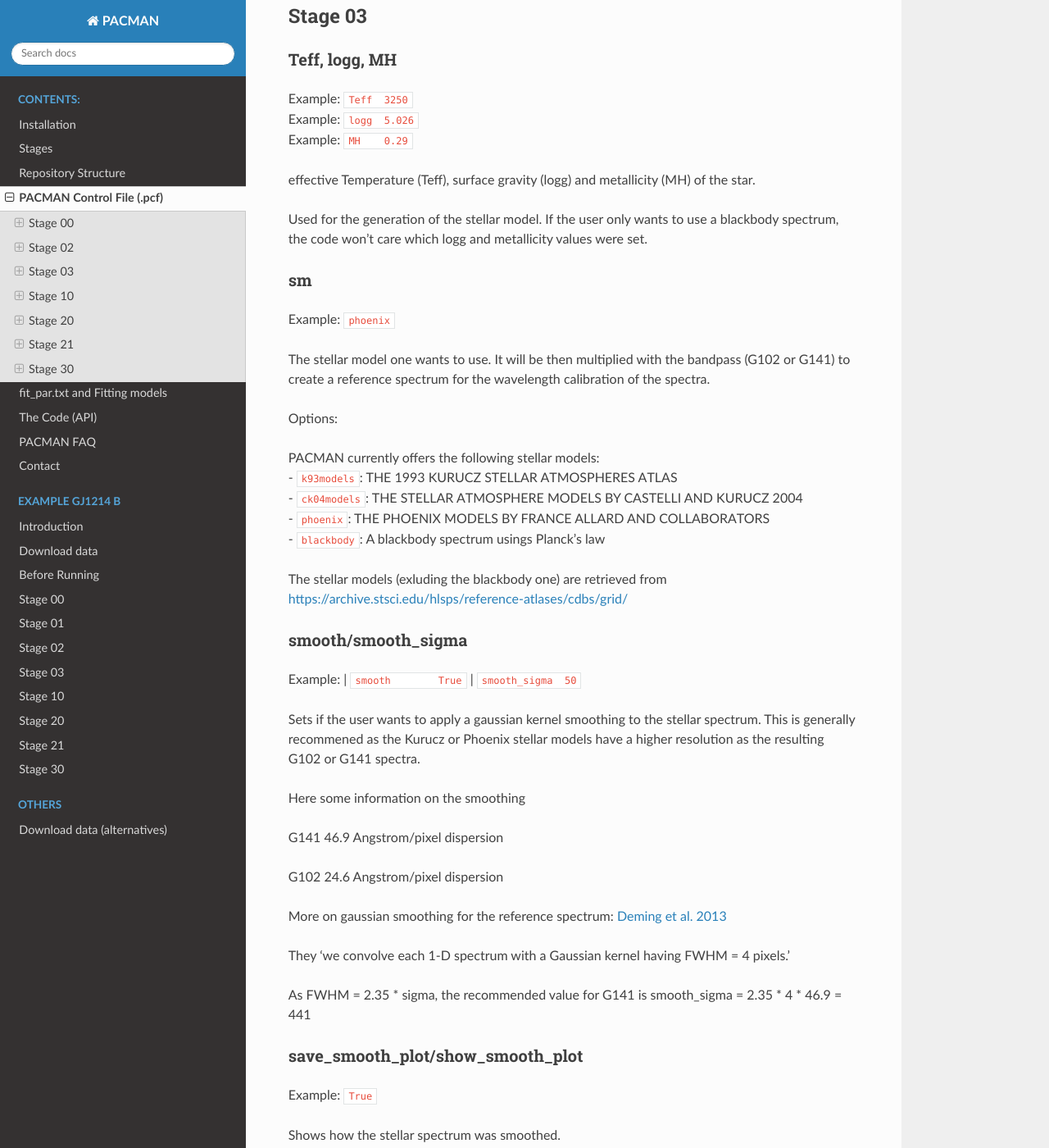
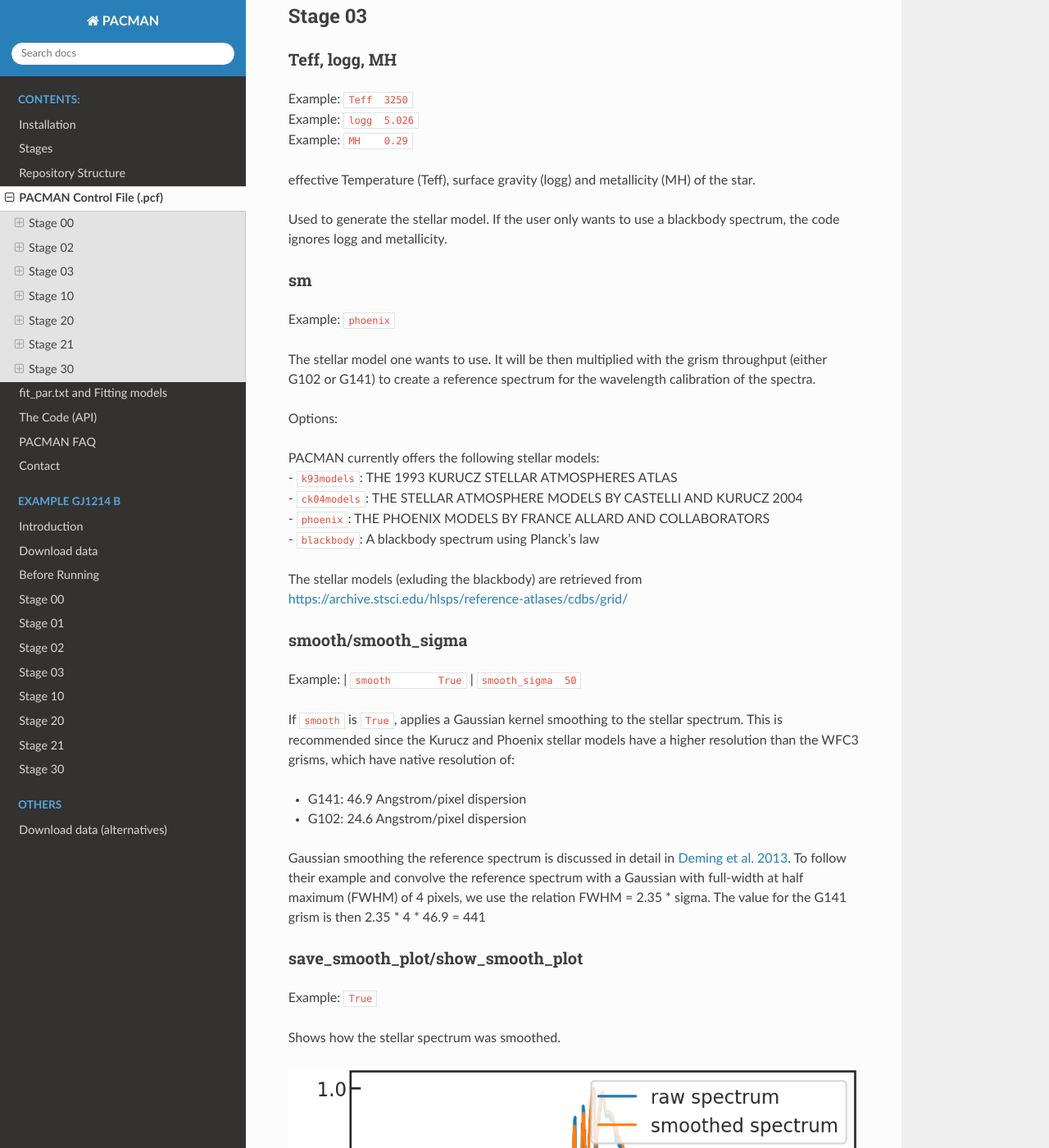
Before and after one commit to sebastian-zieba/PACMAN, a Sphinx documentation site: the page built from docs/source/pcf.rst, in a window 1280 px wide and 1400 px high, scrolled down 3073 px. Shown: the whole window at 82% size. Built offline with Sphinx 7.4.7 and the Read the Docs theme 2.0.0, drawn with Linux system fonts in a browser that asks for light colours; some of the changed text lies outside the part shown.

Commit message:
ecf edits

```diff
--- a/docs/source/pcf.rst
+++ b/docs/source/pcf.rst
@@ -3,9 +3,9 @@
 PACMAN Control File (.pcf)
 ============================
 
-To run the different Stages of ``PACMAN``,
+To run the different stages of ``PACMAN``,
 the pipeline requires a so-called PACMAN control file (.pcf)
-where Stage-specific parameters are defined (e.g. aperture size, path of the data, etc.).
+where stage-specific parameters are defined (e.g. aperture size, path to the data, etc.).
 
 In the following, we look at the contents of the pcf and include an example entry.
 
@@ -24,10 +24,10 @@
 If you downloaded or cloned the GitHub repository it includes a run_files directory.
 These three files can also be downloaded under this link: `Download here <https://downgit.github.io/#/home?url=https://github.com/sebastian-zieba/PACMAN/tree/master/pacman/run_files>`_.
 You have to copy these files into your run directory.
-It has to include three files:
+It should include three files:
  - pacman_script.py: The run script
  - obs_par.pcf: The pcf file
- - fit_par.txt: The fit_par file with the fit parameters (if you don't want to fit the data (= Stage 30) you dont have to care about the contents of this file)
+ - fit_par.txt: The fit_par file with the fit parameters (only used for Stage 30)
 
 .. warning::
 
@@ -58,10 +58,11 @@
 | Example: ``which_visits   [0,2]``
 | Example: ``which_visits   everything``
 
-If your ``datadir`` contains several visits, you can select which ones (to be more precise: which visits) you want to analyze.
-If you are interested in all visits in ``datadir`` use ``everything`` here.
+If your ``datadir`` contains several HST observations (called visits), you can select which ones to analyze.
+If you are interested in all visits in ``datadir``, use ``everything`` here.
 
-E.g., HST GO 13021 contains 15 visits.
+``PACMAN`` automatically numbers the visits the ``datadir`` in chronological order, starting with zero.
+For example, HST GO 13021 has 15 visits in total.
 If you have all 15 visits in your ``datadir`` but only want to analyze the last two visits for now,
 you would enter ``[13,14]`` here.
 If your ``datadir`` only contained these two visits (and not the previous 13 visits before it),
@@ -71,9 +72,9 @@
 save_obs_times_plot/show_obs_times_plot
 ''''''''''''''''''''''''''''''''''''''''''''
 Example: ``True``
-This plot consists out of one table and two subplots.
+This plot consists of one table and two subplots.
 
-- The table lists the number of orbits in each individual visit and the starting time of the visit.
+- The table lists the number of orbits in each individual visit and the start time of the visit.
 
 - The left subplot shows when the visit was observed.
 
@@ -109,15 +110,15 @@
 
 effective Temperature (Teff), surface gravity (logg) and metallicity (MH) of the star.
 
-Used for the generation of the stellar model.
-If the user only wants to use a blackbody spectrum, the code won't care which logg and metallicity values were set.
+Used to generate the stellar model.
+If the user only wants to use a blackbody spectrum, the code ignores logg and metallicity.
 
 sm
 ''''''''''''''''''''''''''''''''''''''''''''
 Example: ``phoenix``
 
 The stellar model one wants to use.
-It will be then multiplied with the bandpass (G102 or G141) to create a reference spectrum
+It will be then multiplied with the grism throughput (either G102 or G141) to create a reference spectrum
 for the wavelength calibration of the spectra.
 
 Options:
@@ -126,9 +127,9 @@
 | - ``k93models``: THE 1993 KURUCZ STELLAR ATMOSPHERES ATLAS
 | - ``ck04models``: THE STELLAR ATMOSPHERE MODELS BY CASTELLI AND KURUCZ 2004
 | - ``phoenix``: THE PHOENIX MODELS BY FRANCE ALLARD AND COLLABORATORS
-| - ``blackbody``: A blackbody spectrum usings Planck's law
+| - ``blackbody``: A blackbody spectrum using Planck's law
 
-The stellar models (exluding the blackbody one) are retrieved from https://archive.stsci.edu/hlsps/reference-atlases/cdbs/grid/
+The stellar models (exluding the blackbody) are retrieved from https://archive.stsci.edu/hlsps/reference-atlases/cdbs/grid/
 
 
 smooth/smooth_sigma
@@ -137,19 +138,14 @@
 | ``smooth        True``
 | ``smooth_sigma  50``
 
-Sets if the user wants to apply a gaussian kernel smoothing to the stellar spectrum. This is generally recommened as the Kurucz or Phoenix stellar models have a higher resolution as the resulting G102 or G141 spectra.
+If ``smooth`` is ``True``, applies a Gaussian kernel smoothing to the stellar spectrum. This is recommended since the Kurucz and Phoenix stellar models have a higher resolution than the WFC3 grisms, which have native resolution of:
 
-Here some information on the smoothing
 
-G141 46.9 Angstrom/pixel dispersion
+- G141: 46.9 Angstrom/pixel dispersion
 
-G102 24.6 Angstrom/pixel dispersion
+- G102: 24.6 Angstrom/pixel dispersion
 
-More on gaussian smoothing for the reference spectrum: `Deming et al. 2013 <https://ui.adsabs.harvard.edu/abs/2013ApJ...774...95D/abstract>`_
-
-They 'we convolve each 1-D spectrum with a Gaussian kernel having FWHM = 4 pixels.'
-
-As FWHM = 2.35 * sigma, the recommended value for G141 is smooth_sigma = 2.35 * 4 * 46.9 = 441
+Gaussian smoothing the reference spectrum is discussed in detail in `Deming et al. 2013 <https://ui.adsabs.harvard.edu/abs/2013ApJ...774...95D/abstract>`_. To follow their example and convolve the reference spectrum with a Gaussian with full-width at half maximum (FWHM) of 4 pixels, we use the relation FWHM = 2.35 * sigma. The value for the G141 grism is then 2.35 * 4 * 46.9 = 441
 
 
 save_smooth_plot/show_smooth_plot
@@ -181,12 +177,12 @@
 | Example: ``di_cmin  5``
 | Example: ``di_cmax  50``
 
-These values have the goal of cutting out stamp around the target star.
+These values specify a cutout around the target star.
 Below you will find an example:
 
 .. image:: media/s10/quick_di0.png
 
-You can see that the cutout (the red box in the plot) is well chosen which is needed to determine the star position.
+You can see that the cutout (red box in the plot) includes the star, so the centroid can be determined.
 
 
 save_image_plot/show_image_plot
@@ -236,40 +232,42 @@
 
 window
 ''''''''''''''''''''''''''''''''''''''''''''
-| Example: ``window  12``
+| Example: ``window  10``
 
-Increase the size of the aperture by 12 pixels relative to the rows which show
-the highest change in flux compared to rows above and below.
+Sets the size of the extraction window.  ``PACMAN`` adaptively determines the best aperture in two steps:
 
-E.g., If the code determines the biggest flux change occures in row 35 and 55, and the user did set ``window  10``,
-the code will use the everything between row 25 and 65 in the optimal extraction.
+ 1. identify the rows with the largest gradient in count rate
+
+ 2. add ``window`` additional rows above and below the rows identified in step 1
+
+For example, if the biggest flux gradient occurs in row 35 and 55, and the user set ``window  10``,
+the extraction aperture will be between rows 25 and 65.
 
 
 background_thld
 ''''''''''''''''''''''''''''''''''''''''''''
 | Example: ``background_thld  1000``
 
-Sets a threshold to the background calculation. Pixels with a flux lower than background_thld electrons/second will be considered as background.
+Sets a threshold for the background calculation. Pixels with a flux lower than background_thld electrons/second will be considered background.
 The background flux is then determined by taking the median flux of the pixels below this threshold.
 
 
 opt_extract
 ''''''''''''''''''''''''''''''''''''''''''''
-| Example: ``background_thld  True``
+| Example: ``opt_extract  True``
 
-Uses Optimal extraction as descibed in `Horne et al. 1986 <https://ui.adsabs.harvard.edu/abs/1986PASP...98..609H>`_.
-This can be used if the user wants to have a quick look at the simple box aperture summated flux,
-but the following Stages will break if optimal extraction wasnt used.
+Extracts the spectrum using the optimal extraction routine from `Horne et al. 1986 <https://ui.adsabs.harvard.edu/abs/1986PASP...98..609H>`_.
+If set to false, ``PACMAN`` performs a quick box extraction (simply adding up all the counts in the aperture). This gives a quick look at the spectra, but the following stages will break if ``opt_extract`` is false.
 
 
 sig_cut, nsmooth
 ''''''''''''''''''''''''''''''''''''''''''''
-| Example: ``sig_cut  15 ``
+| Example: ``sig_cut  15``
 | Example: ``nsmooth  9``
 
-sig_cut: for cosmic rays etc
+sig_cut: Specifies the outlier threshold for the optimal extraction. Outliers greater than ``sig_cut`` are masked.
 
-smooth: created smoothed spatial profile, medial smoothing filter
+smooth: Number of pixels used for median-smoothing to create the spatial profile.
 
 
 save_optextr_plot
@@ -280,13 +278,13 @@
 correct_wave_shift
 ''''''''''''''''''''''''''''''''''''''''''''
 | Example: ``correct_wave_shift  True``
-Corrects the wavelength by using the reference spectrum.
+Interpolates each spectrum to the wavelength scale of the reference spectrum, to account for spectral drift over the observation.
 
 
 output
 ''''''''''''''''''''''''''''''''''''''''''''
 | Example: ``output  True``
-Saves the flux as a function of time and wavelength into files.
+Saves the flux as a function of time and wavelength.
 
 
 save_sp2d_plot/show_sp2d_plot
@@ -306,7 +304,7 @@
 
 save_bkg_hist_plot/show_bkg_hist_plot
 ''''''''''''''''''''''''''''''''''''''''''''
-Shows a histogram of the flux based on the difference of two consecutive up the ramp samples.
+Shows a histogram of the flux based on the difference of two consecutive up-the-ramp samples.
 This is why the user might see also negative fluxes.
 
 .. image:: media/s20/bkg_hist0-0.png
@@ -314,21 +312,21 @@
 
 save_utr_plot/show_utr_plot
 ''''''''''''''''''''''''''''''''''''''''''''
-Shows an up the ramp sample with the determined highest flux changes between two rows.
+Shows an up-the-ramp sample with the determined highest flux changes between two rows.
 
 .. image:: media/s20/utr0-0.png
 
 
 save_sp1d_plot/show_sp1d_plot
 ''''''''''''''''''''''''''''''''''''''''''''
-The 1D spectrum. In red the flux by simply adding up the flux in the box and in black the result from optimal extraction.
+The 1D spectrum. The optimal extraction is shown in black, and the box extraction is shown in red.
 
 .. image:: media/s20/sp1d_0.png
 
 
 save_bkg_evo_plot/show_bkg_evo_plot
 ''''''''''''''''''''''''''''''''''''''''''''
-The temporal evolution of the determined background flux.
+The determined background flux versus time.
 
 .. image:: media/s20/bkg_evo.png
 
@@ -342,7 +340,7 @@
 
 save_utr_aper_evo_plot/show_utr_aper_evo_plot
 '''''''''''''''''''''''''''''''''''''''''''''''''
-Shows the determined aperture size over time.
+The determined aperture size over time.
 In this case the rows with the highest change in flux were either 7 or 8 pixels apart.
 
 .. image:: media/s20/utr_aper_evo.png
@@ -350,19 +348,19 @@
 
 save_refspec_fit_plot/show_refspec_fit_plot
 ''''''''''''''''''''''''''''''''''''''''''''
-Shows the fit of the 1D spectrum to the reference spectrum.
-In the first exposure in a visit this referecnce spectrum is the product of the stellar spectrum with the bandpass.
+The fit of the 1D spectrum compared to the reference spectrum.
+In the first exposure in a visit, this referecnce spectrum is the product of the stellar spectrum with the grism throughput.
 
 .. image:: media/s20/refspec_fit_0.png
 
-In the other exposures the reference spectrum is the wavelength calibrated first exposure in a visit.
+In the other exposures, the reference spectrum is the wavelength-calibrated first exposure in a visit.
 
 .. image:: media/s20/refspec_fit_1.png
 
 
 save_drift_plot/show_drift_plot
 ''''''''''''''''''''''''''''''''''''''''''''
-Shows the change of the wavelength calibration parameters over time.
+The fitted wavelength calibration parameters over time.
 We do a linear fit (a + b * wavelength) to the reference spectrum and fit for the height.
 
  First panel: a
@@ -380,8 +378,8 @@
 ''''''''''''''''''''''''''''''''''''''''''''
 | Example: ``s21_most_recent_s20    True``
 | Example: ``s21_spec_dir_path_s20  None``
-If s21_most_recent_s20 is set to True the most recent s20 run will be used.
-If s21_most_recent_s20 is set to False, the user can set a path with the extracted data after s20:
+If ``s21_most_recent_s20`` is set to ``True`` the most recent s20 run will be used.
+If ``s21_most_recent_s20`` is set to False, the user can set a path with the extracted data after s20:
 | Example: ``s21_most_recent_s20    False ``
 | Example: ``s21_spec_dir_path_s20  /home/zieba/Desktop/Projects/Open_source/PACMAN/run/run_2022-01-25_19-12-59_GJ1214_Hubble13021/extracted_lc/2022-02-11_17-44-56``
 
@@ -392,8 +390,8 @@
 | Example: ``wvl_max   1.65``
 | Example: ``wvl_bins  12``
 
-Start and end wavelengths for the generation of the spectroscopic light curves in micron.
-The amount of spectroscopic light curve being created depends on wvl_bins.
+Start and end wavelengths for the spectroscopic light curves (microns).
+The `wvl_bins` parameter sets the number of wavelength channels.
 
 
 use_wvl_list/wvl_edge_list
@@ -409,12 +407,11 @@
 
 s30_myfuncs
 ''''''''''''''''''''''''''''''''''''''''''''
-Choose the functions to fit the data.
-
+Choose the functions to fit the data. The available functions are listed in `models <https://pacmandocs.readthedocs.io/en/latest/models.html#id1>`_.
 
 s30_fit_white
 ''''''''''''''''''''''''''''''''''''''''''''
-Fit the white light curve which was created after Stage 20.
+Fit the white light curve created in Stage 20.
 
 
 s30_most_recent_s20
@@ -429,7 +426,7 @@
 
 s30_fit_spec
 ''''''''''''''''''''''''''''''''''''''''''''
-Fit the spectroscopic light curves which was created after Stage 21.
+Fit the spectroscopic light curves created in Stage 21.
 
 
 s30_most_recent_s21
@@ -479,7 +476,7 @@
 
 toffset
 ''''''''''''''''''''''''''''''''''''''''''''
-Removes a time offset from the time stamps so that there is no problem with floating precision due to the size of dates in BJD.
+Subtracts an offset from the time stamps so that there is no problem with floating precision due to the size of dates in BJD.
 
 
 run_divide_white
@@ -526,7 +523,7 @@
 
 run_nested
 ''''''''''''''''''''''''''''''''''''''''''''
-Runs Nested Sampling using the dynesty package.
+Runs nested sampling using the dynesty package.
 
 
 run_nsteps/run_nwalkers/run_nburn
```
Also changed, not shown: other parts of docs/source/pcf.rst (+2 -2 lines).
